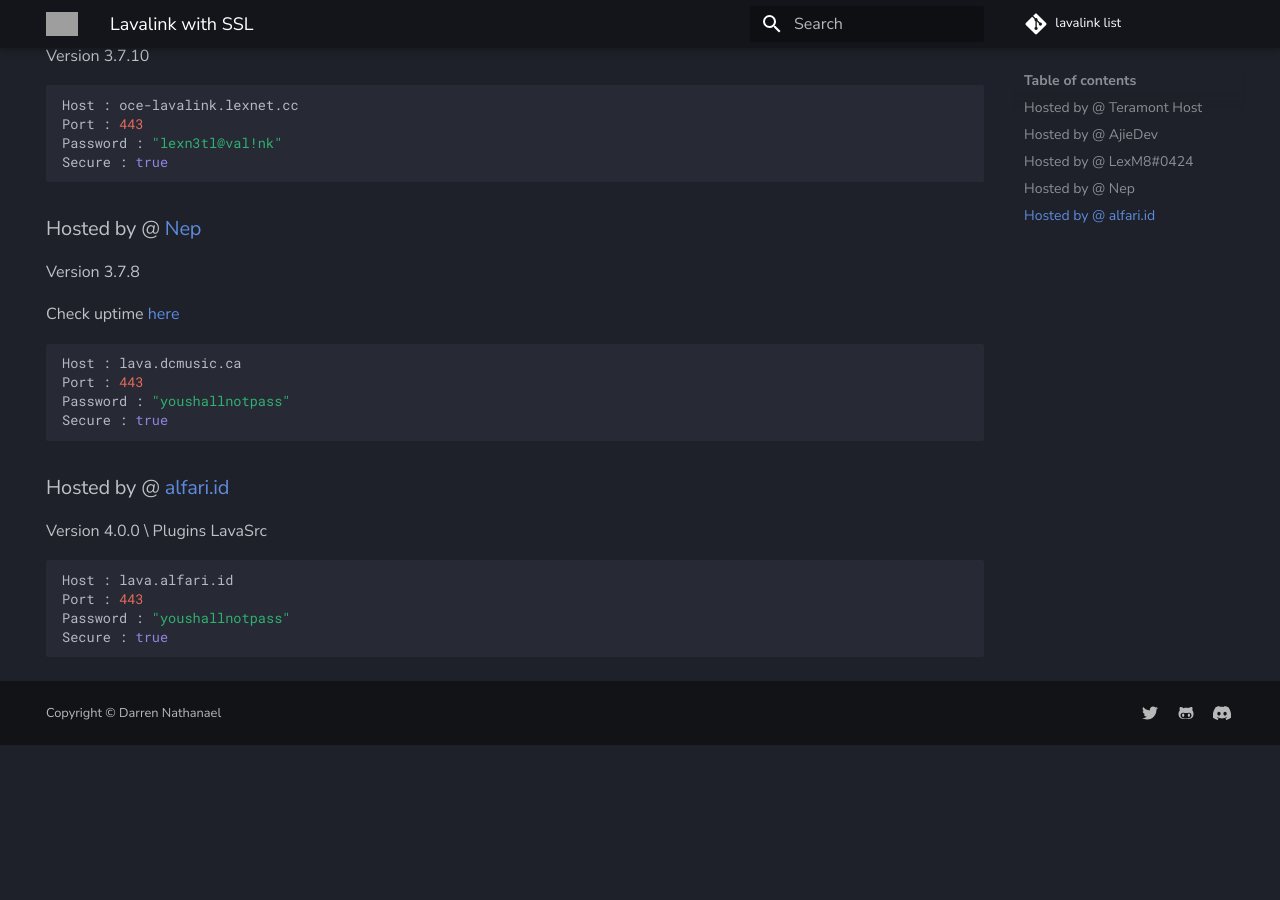
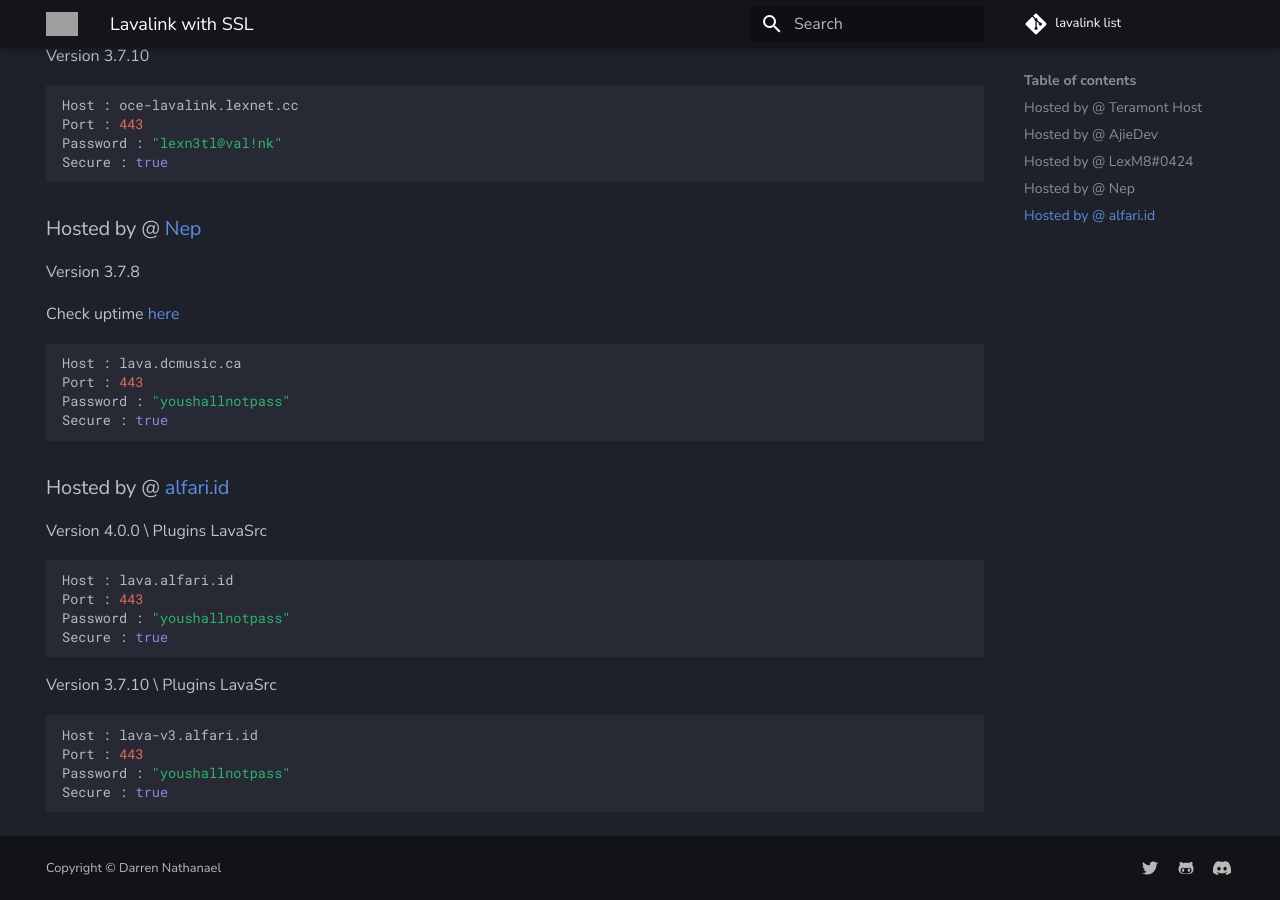
Before and after one commit to DarrenOfficial/lavalink-list, an MkDocs documentation site: the page built from docs/SSL/lavalink-with-ssl.md, in a window 1280 px wide and 900 px high, scrolled down 1378 px. Built offline with MkDocs 1.6.1 and Material for MkDocs 9.7.7, drawn with Linux system fonts in a browser that asks for light colours; comment, search, counter and statistics services are not loaded; before the commit the page ends 2123 px from its top, so only the background shows below that; grey boxes are pictures that could not be loaded.

Commit message:
Update lavalink-with-ssl.md
add v3 with ssl

````diff
--- a/docs/SSL/lavalink-with-ssl.md
+++ b/docs/SSL/lavalink-with-ssl.md
@@ -90,3 +90,11 @@ Port : 443
 Password : "youshallnotpass"
 Secure : true
 ```
+
+Version 3.7.10 \ Plugins LavaSrc
+```bash
+Host : lava-v3.alfari.id
+Port : 443
+Password : "youshallnotpass"
+Secure : true
+```
````
